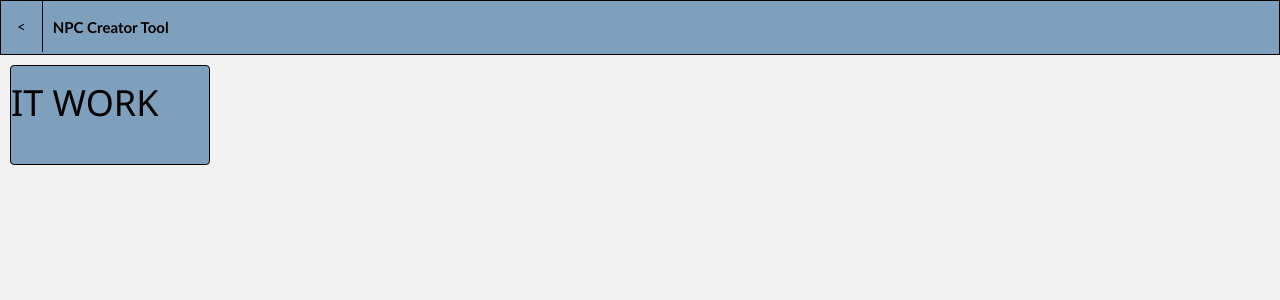
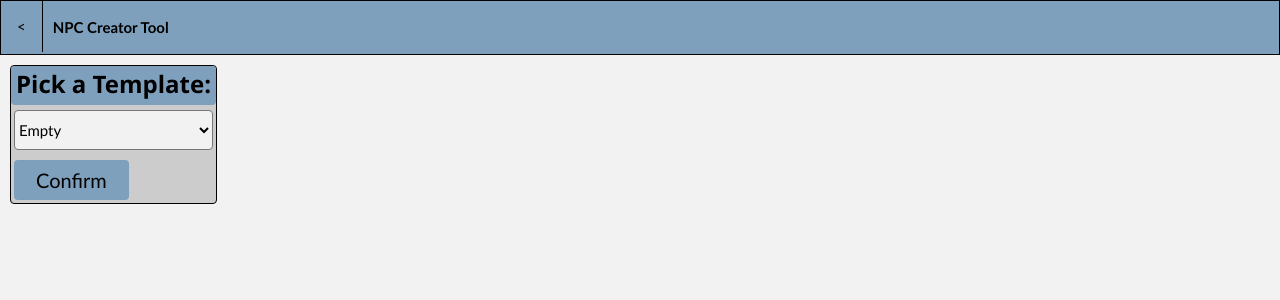
Before and after one commit to Sorcerio/Door-Kickers-Tools, a PHP site: page /Tools/NPCTool/toolIndex.php in a window 1280 px wide. Shown: the top 300 px of the page. Run offline with PHP 8.4, Linux system fonts and the light colour scheme.

Commit message:
GUI for NPC Tool basically done

```diff
--- a/Tools/NPCTool/toolIndex.php
+++ b/Tools/NPCTool/toolIndex.php
@@ -21,13 +21,94 @@
 
 	<!-- Main Page -->
 	<div class="flexBoxContainer">
-		<div class="flexBox">
-			<h1>IT WORK</h1>
+		<div class="flexBox" id="templatePickerFlexBox">
+			<forum>
+				<h3 class="flexBox_Header flexBox_Header_Bold">Pick a Template:</h3>
+				<select name="templatePick" id="templatePicker" class="forum_DropDown forumItem_wider">
+					<option value="empty">Empty</option>
+				</select>
+				<button type="button" onclick="chooseTemplate()" class="forum_Button">Confirm</button>
+			</forum>
+		</div>
+
+		<div class="flexBox" id="mainPickerBox">
+			<forum>
+				<h3 class="flexBox_Header flexBox_Header_Bold">File Name:</h3>
+				<p class="flexBox_Header">No filetypes please. Just the name.</p>
+				<input type="text" name="fileName" id="fileName" class="forum_textInput forumItem_wider">
+				<br>
+				<h3 class="flexBox_Header flexBox_Header_Bold">NPC Name:</h3>
+				<p class="flexBox_Header">Can be anything. However, shorter looks better.</p>
+				<input type="text" name="fileName" id="fileName" class="forum_textInput forumItem_wider">
+				<br>
+				<h3 class="flexBox_Header flexBox_Header_Bold">Weapon Selection:</h3>
+				<p class="flexBox_Header">Choose a vanilla weapon from the dropdown, or link to a custom one.</p>
+				<select name="templatePick" id="weaponPicker" class="forum_DropDown forumItem_wider">
+					<option value="GUN_EXAMPLE">GUN_EXAMPLE</option>
+					<option value="custom">Custom Weapon</option>
+				</select>
+				<input type="text" name="fileName" id="weaponTextBox" class="forum_textInput forumItem_wider">
+				<br>
+				<h3 class="flexBox_Header flexBox_Header_Bold">Armor Selection:</h3>
+				<p class="flexBox_Header">Choose a vanilla armor from the dropdown, or link to a custom one.</p>
+				<select name="templatePick" id="armorPicker" class="forum_DropDown forumItem_wider">
+					<option value="ARMOR_EXAMPLE">ARMOR_EXAMPLE</option>
+					<option value="custom">Custom Armor</option>
+				</select>
+				<input type="text" name="fileName" id="armorTextBox" class="forum_textInput forumItem_wider">
+				<br>
+				<h3 class="flexBox_Header flexBox_Header_Bold">AI Type:</h3>
+				<p class="flexBox_Header">Choose an AI type for the NPC.</p>
+				<select name="templatePick" id="aiPicker" class="forum_DropDown forumItem_wider">
+					<option value="AI_EXAMPLE">AI_EXAMPLE</option>
+				</select>
+				<br>
+				<h3 class="flexBox_Header flexBox_Header_Bold">Portrait:</h3>
+				<p class="flexBox_Header">Choose a portrait, or link to a custom one.</p>
+				<select name="templatePick" id="portraitPicker" class="forum_DropDown forumItem_wider">
+					<option value="PORTRAIT_EXAMPLE">PORTRAIT_EXAMPLE</option>
+					<option value="custom">Custom Portrait</option>
+				</select>
+				<input type="text" name="fileName" id="portraitTextBox" class="forum_textInput forumItem_wider">
+				<!-- TODO: Add image of portrait or have selection from image picker -->
+				<br>
+				<button type="button" onclick="#" class="forum_Button">Compile</button>
+			</forum>
 		</div>
 	</div>
 	<h1></h1>
 
 </body>
 <script>
+	// Start Up
+	$("#templatePickerFlexBox").show();
+	$("#mainPickerBox").hide();
+
+	// Main Functions
+	function chooseTemplate() {
+		var picker = $("#templatePicker").val();
+
+		if(picker == "empty") {
+			$("#templatePickerFlexBox").hide();
+			$("#mainPickerBox").show();
+		}
+	}
+
+	function compileNPC() {
+
+	}
+
+	// Drop Down Populators
+	function populateWeaponList() {
+
+	}
+
+	function populateArmorList() {
+
+	}
+
+	function populateAiList() {
+
+	}
 </script>
 </html>
--- a/Tools/NPCTool/toolStyle.css
+++ b/Tools/NPCTool/toolStyle.css
@@ -8,5 +8,12 @@
 */
 
 /* Forum Start */
+.forumItem_wider {
+	width: 97%;
+}
 
+#mainPickerBox {
+	width: 50%;
+	min-width: 350px;
+}
 /* Forum End */
--- a/css/mainStyle.css
+++ b/css/mainStyle.css
@@ -96,10 +96,76 @@ body {
 
 .flexBox {
 	border: 1px solid black;
-    background-color: #7ea0bd;
-    width: 200px;
-    height: 100px;
+    background-color: #CCCCCC;
 	margin: 10px;
 	border-radius: 4px;
 }
+
+.flexBox_Top_Label {
+	margin-top: 0px;
+	padding-top: 6px;
+	padding-bottom: 12px;
+	border-bottom: 1px solid black;
+	background-color: #7ea0bd;
+}
+
+.flexBox_Header {
+	margin-left: 3px;
+	margin-right: 3px;
+	padding: 0px;
+	padding-left: 5px;
+	padding-bottom: 3px;
+	margin: 0px;
+	margin-bottom: 5px;
+	/*border: 1px solid #545454;*/
+	border: 0;
+	border-radius: 4px;
+	color: black;
+}
+
+.flexBox_Header_Bold {
+	font-weight: bold;
+	background-color: #7ea0bd;
+	padding-right: 5px;
+}
 /* Flex Boxes End */
+
+/* Forum Elements Start */
+.forum_DropDown {
+	margin-left: 3px;
+	margin-right: 3px;
+	border-radius: 4px;
+	background-color: rgb(242, 242, 242);
+	height: 40px;
+	margin-bottom: 7px;
+}
+
+
+.forum_Button {
+	font-size: 20px;
+	background-color: #7ea0bd;
+    border: none;
+    color: black;
+    text-align: center;
+    text-decoration: none;
+    display: inline-block;
+	padding-top: 5px;
+	padding-bottom: 5px;
+	padding-left: 22px;
+	padding-right: 22px;
+	border: 0;
+	outline: none;
+	border-radius: 4px;
+	margin: 3px;
+}
+
+.forum_Button:hover {
+	background-color: #f00206;
+	cursor: pointer;
+}
+
+.forum_textInput {
+	margin: 3px;
+	height: 40px;
+}
+/* Forum Elements End */
```
Also changed, not shown: Tools/WeaponTool/toolIndex.php (deleted, +0 -28 lines), Tools/WeaponTool/toolStyle.css (deleted, +0 -18 lines), README.md, 1 other file.
